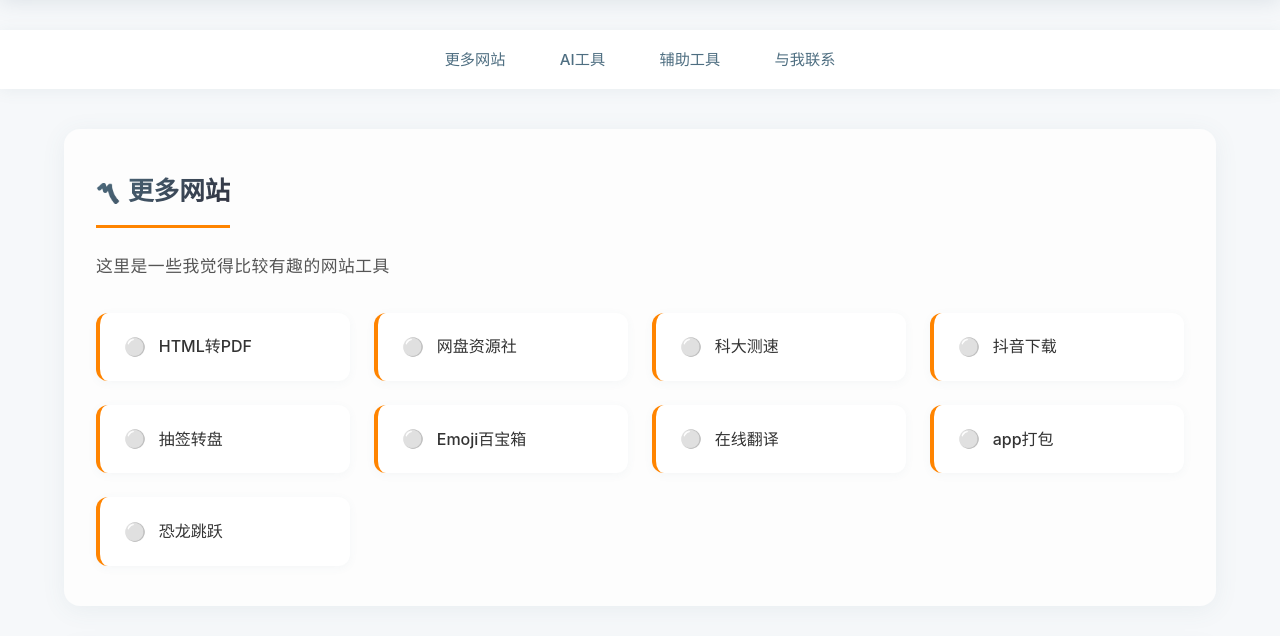
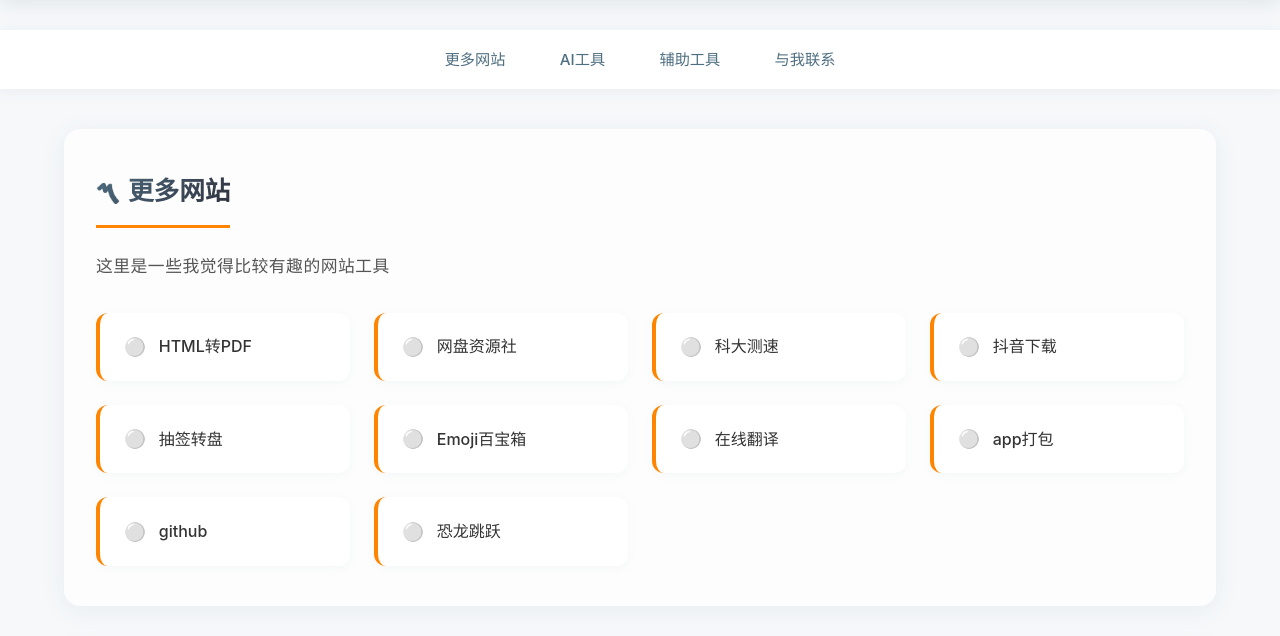
Before and after one commit to og0011/index, a plain HTML site: page index.html in a window 1280 px wide. Shown: the part 164-800 px from the top of the page. Drawn offline with Linux system fonts and the light colour scheme.

Commit message:
Update index.html

```diff
--- a/index.html
+++ b/index.html
@@ -315,6 +315,7 @@
             <a href="https://www.emojiall.com/zh-hans" class="btn" target="_blank">Emoji百宝箱</a>
             <a href="https://www.deepl.com/zh/translator" class="btn" target="_blank"> 在线翻译</a>
             <a href="https://blackace.app" class="btn" target="_blank"> app打包</a>
+            <a href="https://github.com/" class="btn" target="_blank"> github</a>
             <a href="https://og0011.github.io/xkl/" class="btn" target="_blank"> 恐龙跳跃</a>
         </div>
     </div>
```
